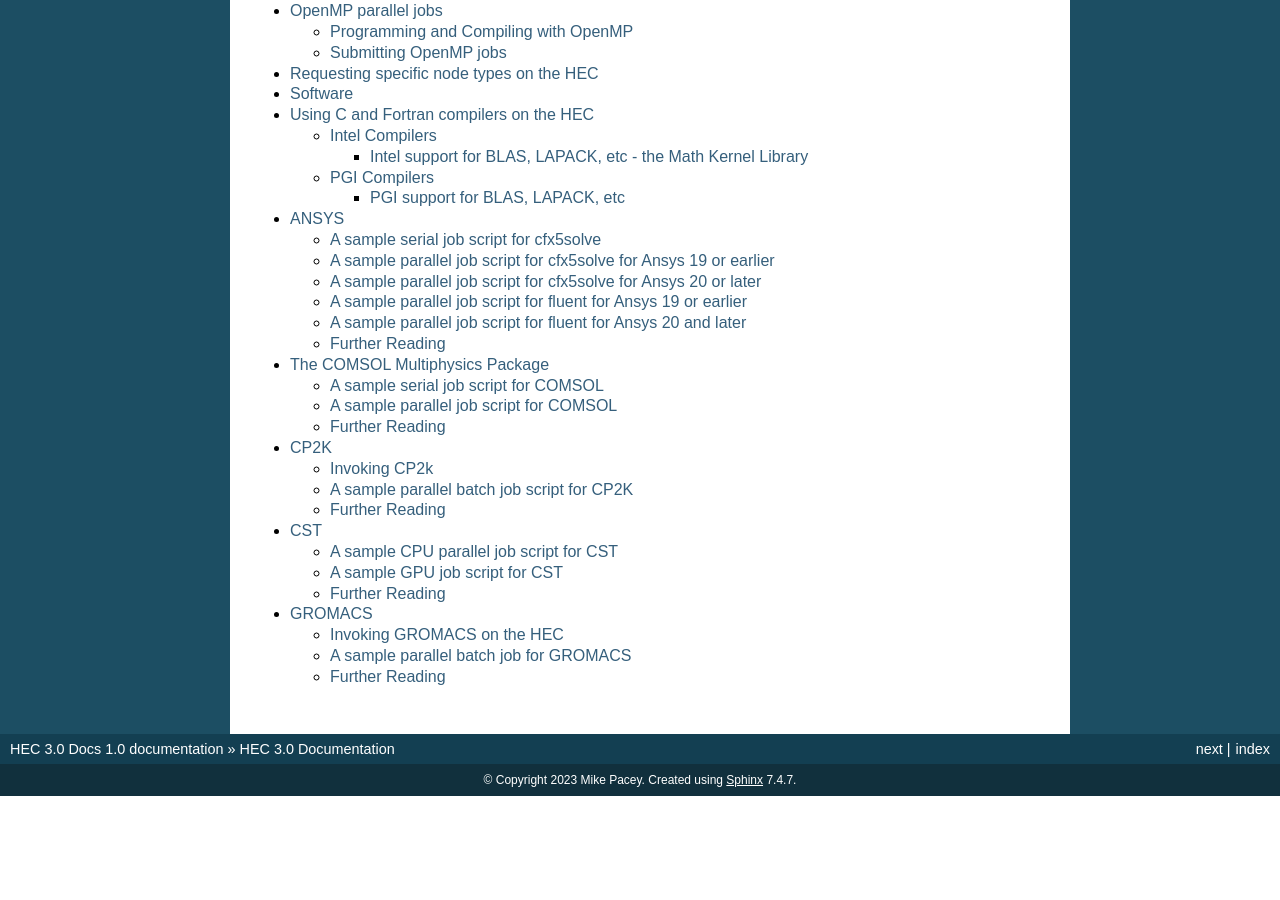
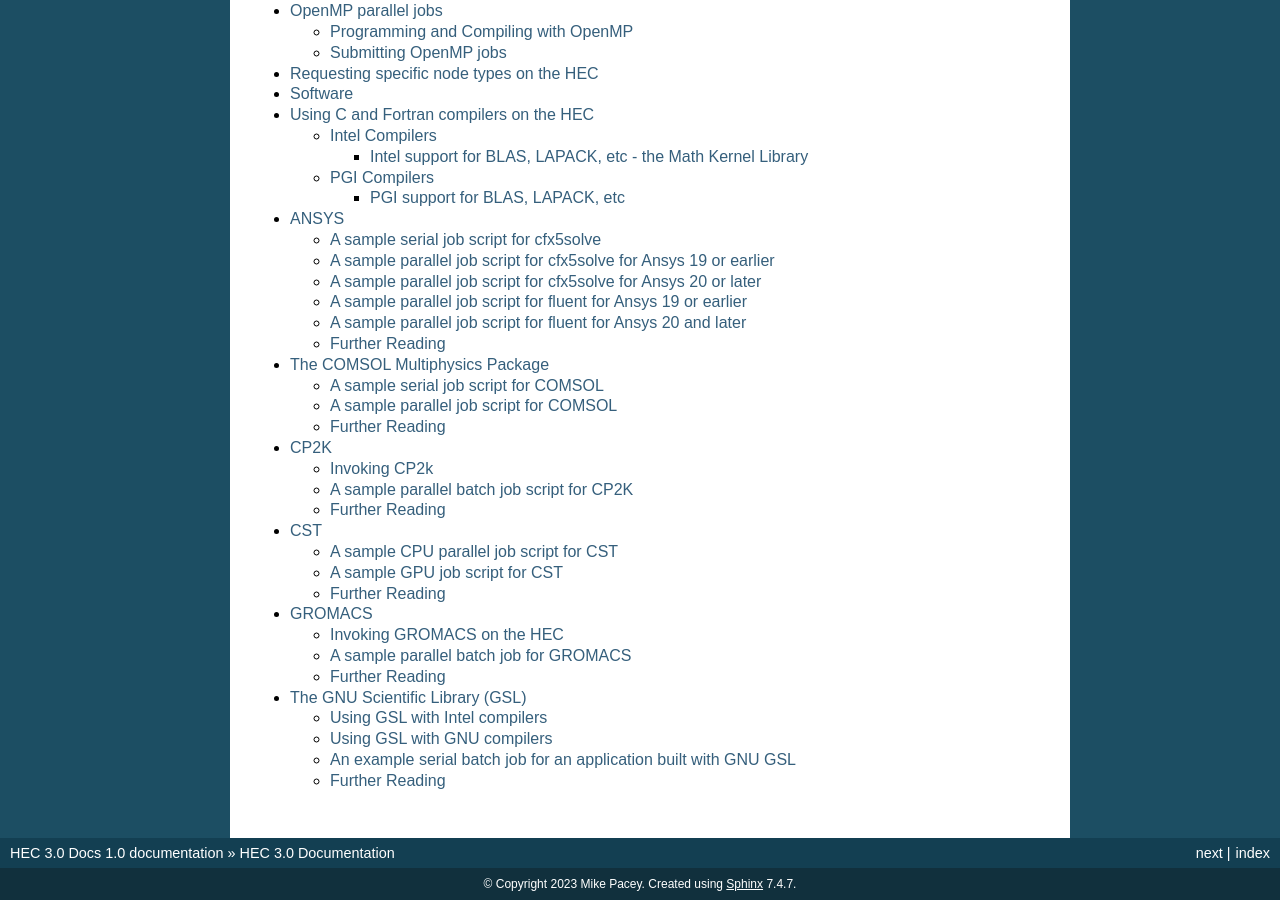
Before and after one commit to MikePacey/Lancaster-HEC, a Sphinx documentation site: the page built from docs/index.rst, in a window 1280 px wide and 900 px high, scrolled down 1298 px. Built offline with Sphinx 7.4.7, drawn with Linux system fonts in a browser that asks for light colours; before the commit the page ends 2094 px from its top, so only the background shows below that; some of the changed lines change nothing that is shown.

Commit message:
basic launch page

```diff
--- a/docs/index.rst
+++ b/docs/index.rst
@@ -37,3 +37,4 @@
    software/cp2k
    software/cst
    software/gromacs
+   software/gsl
--- /dev/null
+++ b/docs/software/gsl.rst
@@ -0,0 +1,106 @@
+The GNU Scientific Library (GSL)
+================================
+
+The HEC provides the GNU Scientific Library (GSL),
+a numerical library for C and C++. The library offers
+a wide variety of numerical and statistical routines,
+as described on the GSL Home Page (see Helpful links
+under Additional advice).
+
+To view the different module versions of GSL available,
+run the following command:
+
+.. code-block:: console
+
+  module avail gsl
+
+Module names decribe the version of GSL offered, along
+with the supported compiler.
+
+The default GSL module has been compiled with the Intel compiler
+suite and includes the optimised BLAS provided by the Intel
+Math Kernel Library. To access both the library and the
+Intel compilers, simply add the gsl module to your login environment:
+
+.. code-block:: console
+
+  module add gsl
+
+or to request a specific version, use the full module name which
+will be suffixed with *-intel*. For example:
+
+.. code-block:: console
+
+  module add gsl/1.16-intel
+
+Using GSL with Intel compilers
+------------------------------
+
+To compile a stand-alone C source code from file myprogram.c:
+
+.. code-block:: console
+
+  icc -I$GSLINC -o my_program my_program.c -L$GSLLIB -lgsl -limf
+
+The resulting executable will be named *my_program*.
+
+The gsl module creates two additional environment variables to allow
+for ease of compiling: *$GSLINC* points to GSL's header file directory,
+while *$GSLLIB* points to the location of all the GSL libraries. For
+more complex builds, these can be added to Makefiles, configuration script
+commands, etc.
+
+A sample serial batch job script for an application built with Intel GSL
+
+.. code-block:: bash
+
+  #!/bin/bash
+
+  #SBATCH -p serial
+
+  source /etc/profile
+  module add gsl/1.16-intel
+
+  ./my_program
+
+Using GSL with GNU compilers
+----------------------------
+
+Versions of gsl compiled for the GNU Compiler Collection
+have the suffix *-gcc* in their module name. It can be loaded
+with the relevant module command, e.g.:
+
+.. code-block:: console
+
+  module add gsl/1.16-gcc
+
+To compile a stand-alone C source code from file myprogram.c:
+
+.. code-block:: console
+
+  gcc -I$GSLINC -o my_program my_program.c -L$GSLLIB -lgsl -lgslcblas -lm
+
+The resulting executable will be named my_program.
+
+An example serial batch job for an application built with GNU GSL
+-----------------------------------------------------------------
+
+.. code-block:: bash
+
+  #!/bin/bash
+
+  #SBATCH -p serial
+
+  source /etc/profile
+  module add gsl/2.7-gcc
+
+  ./my_program
+
+Further Reading
+---------------
+
+Further information can be found one the following pages:
+
+* The GSL `Home Page <https://www.gnu.org/software/gsl/>`_
+
+* The GSL `Library Manual <https://www.gnu.org/software/gsl/doc/html/>`_
```
